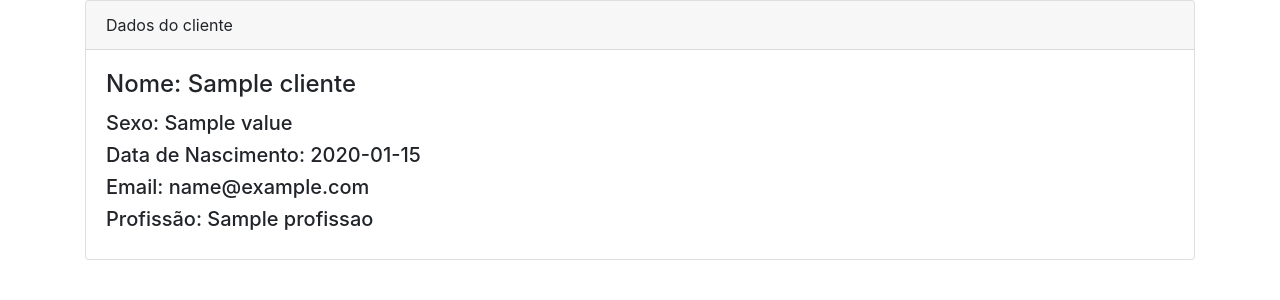
After one commit to luismilanese/treinaweb-flask-fundamentos, a Flask app: template app/templates/clientes/lista_cliente.html in a window 1280 px wide. The commit adds this page. Shown: the top 300 px of the page. Run offline with Flask 2, Linux system fonts and the light colour scheme; the template is opened without the code that fills it: most values are stand-ins (such as "Sample title", 1, 10 or a date in 2020); some libraries are stand-ins or nearby versions.

Commit message:
13.02 - Exibindo dados do cliente no template

```diff
--- a/app/templates/clientes/base.html
+++ b/app/templates/clientes/base.html
@@ -10,10 +10,11 @@
     <link rel="stylesheet" href="{{ url_for('static', filename='css/bootstrap.css') }}">
 </head>
 <body>
+<main class="container">
+    {% block conteudo %}
 
-{% block conteudo %}
-
-{% endblock conteudo %}
+    {% endblock conteudo %}
+</main>
 
 </body>
 </html>
--- /dev/null
+++ b/app/templates/clientes/lista_cliente.html
@@ -0,0 +1,20 @@
+{% extends "clientes/base.html" %}
+
+{% block titulo %}
+Listagem de Cliente
+{% endblock titulo %}
+
+{% block conteudo %}
+<div class="card">
+    <div class="card-header">
+        Dados do cliente
+    </div>
+    <div class="card-body">
+        <h4 class="card-title">Nome: {{ cliente.nome }}</h4>
+        <h5>Sexo: {{ cliente.sexo.value }}</h5>
+        <h5>Data de Nascimento: {{ cliente.data_nascimento.strftime("%d/%m/%Y") }}</h5>
+        <h5>Email: {{ cliente.email }}</h5>
+        <h5>Profissão: {{ cliente.profissao }}</h5>
+    </div>
+</div>
+{% endblock conteudo %}
--- a/app/templates/clientes/lista_clientes.html
+++ b/app/templates/clientes/lista_clientes.html
@@ -17,7 +17,7 @@ Listagem de Clientes
     <tbody>
         {% for i in clientes %}
             <tr>
-                <td>{{i.nome}}</td>
+                <td><a href="{{ url_for('listar_cliente', id=i.id) }}">{{i.nome}}</a></td>
                 <td>{{i.data_nascimento}}</td>
                 <td>{{i.profissao}}</td>
                 <td>
--- a/app/views/cliente_view.py
+++ b/app/views/cliente_view.py
@@ -47,4 +47,4 @@ def listar_clientes():
 def listar_cliente(id):
     cliente = cliente_model.Cliente.query.filter_by(id=id).first()
 
-    return cliente.nome
+    return render_template("clientes/lista_cliente.html", cliente=cliente)
```
